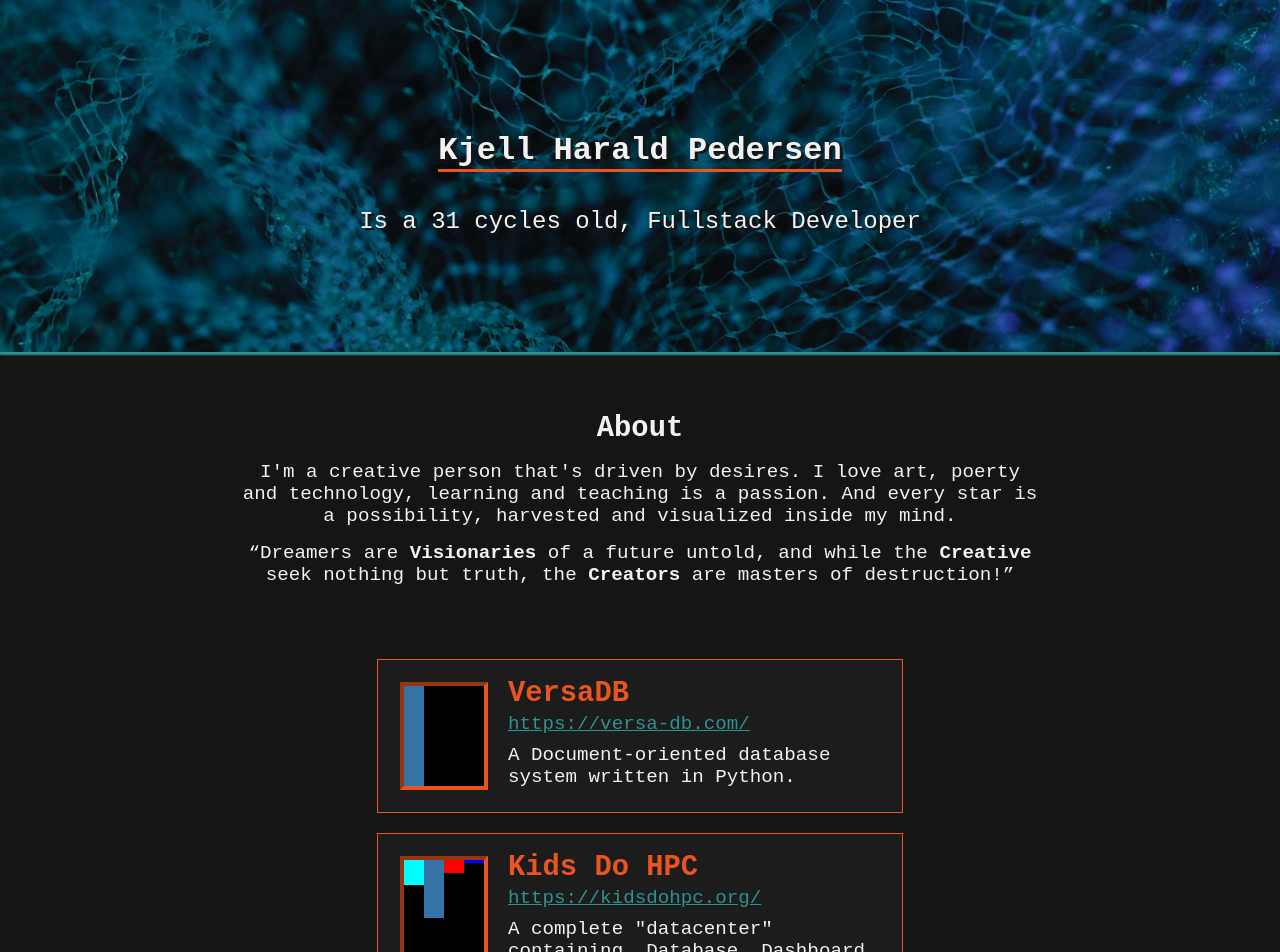
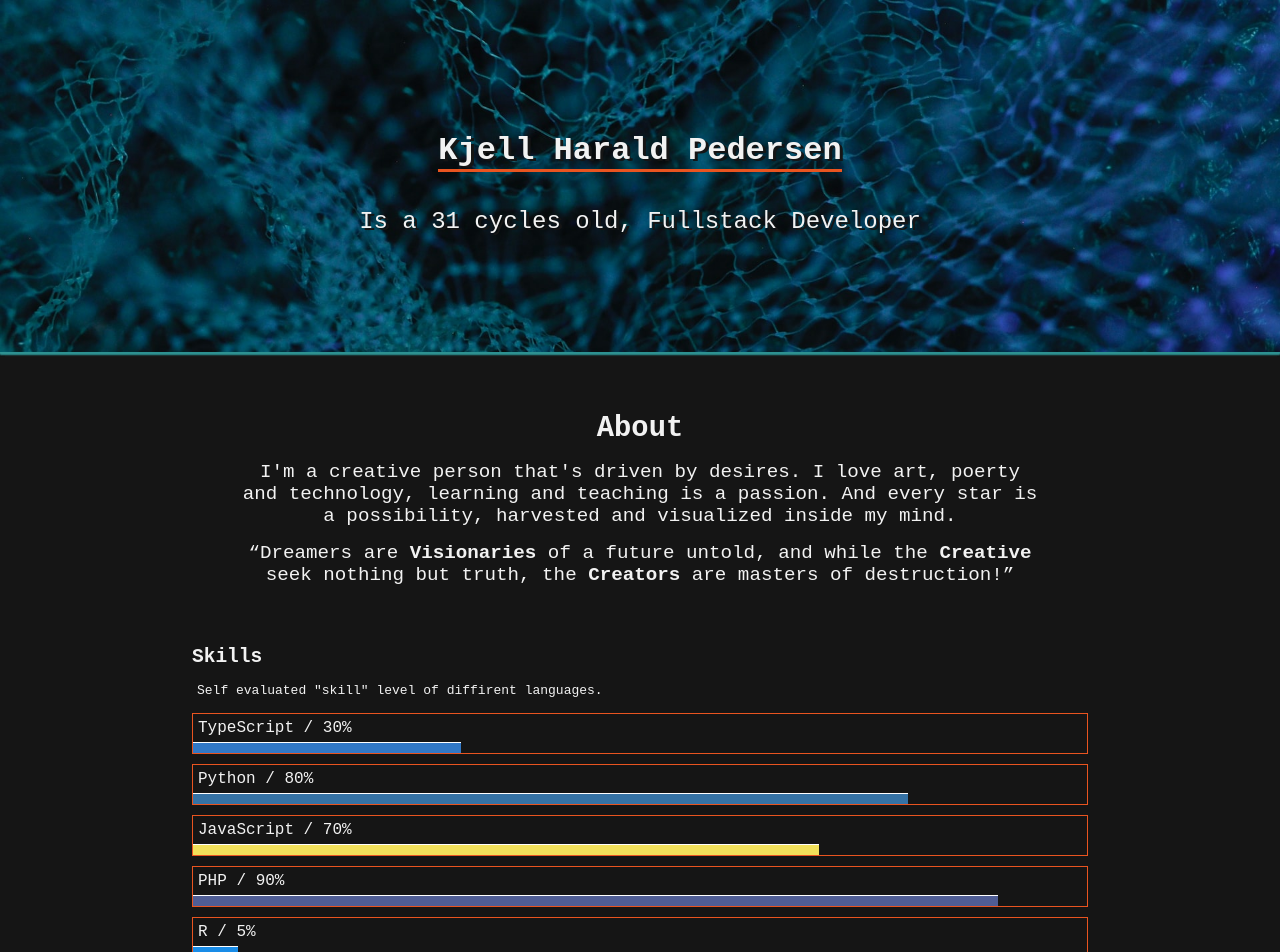
Before and after one commit to KjellHarald/TypeScript, a React (Create React App) app: page / in a window 1280 px wide. Shown: the top 952 px of the page. Built offline with nearby package versions, Linux system fonts and the light colour scheme.

Commit message:
self eval skill

```diff
--- a/src/App.css
+++ b/src/App.css
@@ -135,3 +135,28 @@ body {
   padding:5px;
   z-index:10;
 }
+
+/*skills*/
+.mySkills {
+  width:70%;
+  margin:0 auto;
+  display:flex;
+  flex-direction: column;
+  gap:10px;
+
+}
+.language-name {
+  font-size: 16px;
+}
+.mySkills p {
+  margin:5px 0;
+  margin-left:5px;
+}
+.mySkills > div {
+  border:1px solid #E95420;
+}
+.experience {
+  border-top:1px solid #fff;
+  height:10px;
+  font-size:8px;
+}
--- /dev/null
+++ b/src/Skills/index.tsx
@@ -0,0 +1,23 @@
+import React from 'react'
+import languages from '../ts/languages'
+
+const Skills = ():any => {
+    const skills:JSX.Element[] = languages.map(lang => {
+        const {name, experience, color} = lang
+        return (
+            <div className={name}>
+                <p className='language-name'>{name} / {experience}%</p>
+                <div className='experience' style={{width: `${experience}%`, backgroundColor: color}}></div>
+            </div>
+        )
+    })
+    return (
+        <div className='mySkills'>
+            <h2>Skills</h2>
+            <p>Self evaluated "skill" level of diffirent languages.</p>
+            {skills}
+        </div>
+    )
+}
+
+export default Skills
--- a/src/ts/index.tsx
+++ b/src/ts/index.tsx
@@ -3,6 +3,7 @@ import Hero from '../Hero'
 import projects from './projectData'
 import About from '../About'
 import HtmlBarCreator from './prog/bar'
+import Skills from '../Skills'
 import MadeIn from '../MadeIn'
 
 const RenderProject = ():any => {
@@ -27,6 +28,7 @@ const Render = ():any => {
         <>
             <Hero />
             <About />
+            <Skills />
             <div className='projects'>
                 <RenderProject />
             </div>
--- a/src/ts/languages.ts
+++ b/src/ts/languages.ts
@@ -1,31 +1,38 @@
-const languages: {name:string, experience:number}[] = [
+const languages: {name:string, experience:number, color:string}[] = [
     {
         name: "TypeScript",
-        experience: 0
+        experience: 30,
+        color: "#3178c6"
     },
     {
         name: "Python",
-        experience: 0
+        experience: 80,
+        color: "#3572A5"
     },
     {
         name: "JavaScript",
-        experience: 0
+        experience: 70,
+        color: "#f1e05a"
     },
     {
         name: "PHP",
-        experience: 0
+        experience: 90,
+        color: "#4F5D95"
     },
     {
         name: "R",
-        experience: 0
+        experience: 5,
+        color: "#198CE7"
     },
     {
         name: "HTML",
-        experience: 0
+        experience: 95,
+        color: "#e34c26"
     },
     {
         name: "CSS",
-        experience: 0
+        experience: 70,
+        color: "#563d7c"
     }
 ]
 
```
